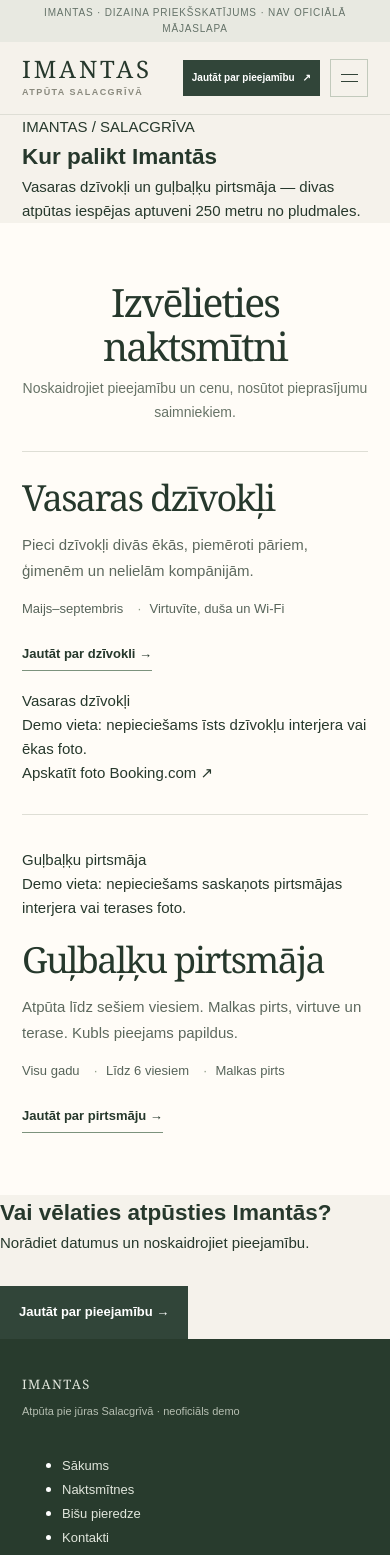
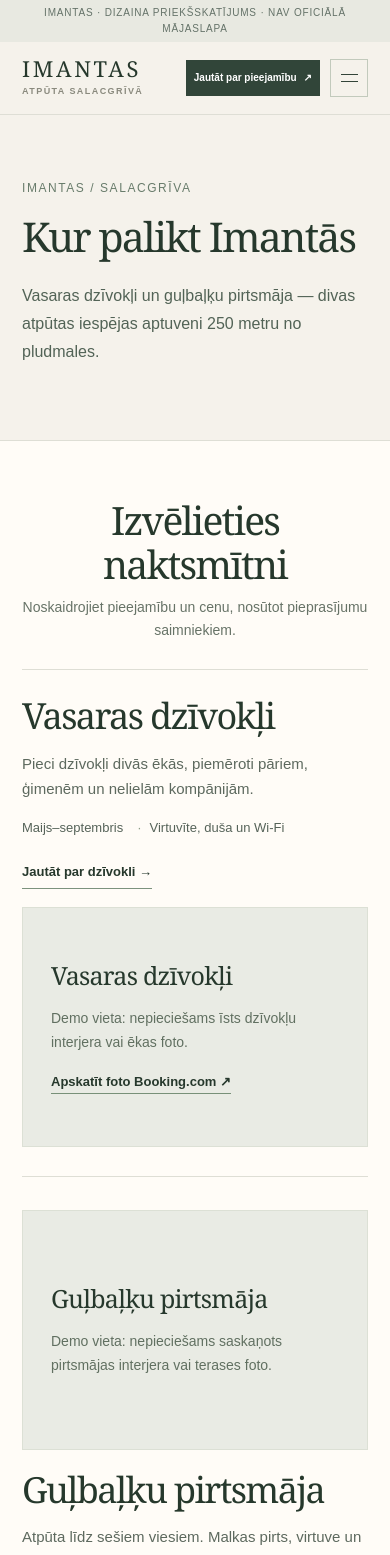
Before and after one commit to davisl24/Imantasatputas, a Next.js app: page /naktsmitnes in a window 390 px wide. Shown: the top 1555 px of the page. Built offline with nearby package versions, Linux system fonts and the light colour scheme.

Commit message:
style(imantas): shared mobile navigation, interior pages and editorial accommodation layouts

```diff
--- a/app/page.module.css
+++ b/app/page.module.css
@@ -190,3 +190,46 @@
 @media(prefers-reduced-motion:reduce){
   .page :is(a,button) { transition:none; }
 }
+
+/* Shared multi-page KARLE-inspired guesthouse layout */
+.navList,.mobileNavList,.footerLinks {list-style:none;margin:0;padding:0;display:flex;gap:32px;align-items:center}
+.navList a[aria-current="page"],.mobileNavList a[aria-current="page"] {font-weight:700;text-decoration:underline;text-underline-offset:6px}
+.footerLinks {align-items:flex-start;flex-direction:column;gap:10px}
+.footerLinks a:hover,.footerLinks a:focus-visible {text-decoration:underline;text-underline-offset:4px}
+.subHero {background:var(--paper);padding:92px 0 100px;border-bottom:1px solid var(--line)}
+.subHero h1 {font:400 clamp(49px,5.4vw,78px)/1.1 var(--serif);letter-spacing:-.045em;max-width:790px;margin:16px 0 23px}
+.subHero p:not(.overline) {font-size:16px;line-height:1.75;color:#526356;max-width:580px}
+.overline {font-size:12px;color:#687c6b;letter-spacing:.13em;text-transform:uppercase}
+.subHero .primaryBtn {margin-top:27px}
+.demoPhoto {min-height:320px;display:flex;flex-direction:column;align-items:flex-start;justify-content:center;gap:17px;background:#e9ebe4;border:1px solid #dce0d5;padding:38px;align-self:stretch}
+.demoPhoto span {font:400 clamp(25px,3vw,40px)/1.2 var(--serif);letter-spacing:-.03em}
+.demoPhoto p {max-width:360px;color:#617061;font-size:14px;line-height:1.7}
+.demoPhoto a {border-bottom:1px solid #789078;font-size:13px;font-weight:600}
+.detailsGrid {display:grid;grid-template-columns:1fr 1fr;gap:75px;align-items:center}
+.detailsGrid h2 {font:400 clamp(39px,4vw,56px)/1.1 var(--serif);letter-spacing:-.04em}
+.detailLines {margin:35px 0 22px}
+.detailLines p {padding:17px 0;border-bottom:1px solid var(--line);font-size:16px}
+.homeOffers {display:grid;grid-template-columns:1fr 1fr;gap:55px}
+.homeOffer {padding:35px 0;border-top:1px solid var(--line);border-bottom:1px solid var(--line)}
+.homeOffer>span {font-size:11px;letter-spacing:.1em;color:#647264}
+.homeOffer h3 {margin-top:18px!important}
+.homeOffer>p {max-width:410px;margin-top:17px;color:#5d695e;line-height:1.7}
+.finalCta {background:#e7ebe4;text-align:center;padding:94px 24px 102px}
+.finalCta h2 {font:400 clamp(39px,4.4vw,60px)/1.13 var(--serif);letter-spacing:-.04em;max-width:730px;margin:0 auto 18px}
+.finalCta p {max-width:480px;margin:0 auto;color:#586b5c;font-size:15px}
+.finalCta .primaryBtn {margin-top:28px}
+.page section {scroll-margin-top:110px}
+@media(max-width:760px){
+ .navList {display:none}
+ .mobileNavList {flex-direction:column;align-items:stretch;gap:0}
+ .mobileNavList a {display:block;padding:12px 2px;border-bottom:1px solid var(--line)}
+ .header .nav {gap:9px}
+ .header .navCta {font-size:11px;gap:7px;padding:10px}
+ .subHero {padding:64px 0 74px}
+ .subHero h1 {font-size:clamp(41px,10vw,56px)}
+ .homeOffers,.detailsGrid {grid-template-columns:1fr;gap:24px}
+ .demoPhoto {min-height:240px;padding:28px}
+ .finalCta {padding:72px 22px 82px}
+ .footerLinks {gap:10px}
+}
+@media(max-width:390px){.header .navCta {font-size:10px;padding:9px 7px}.header .logo {font-size:22px}}
```
